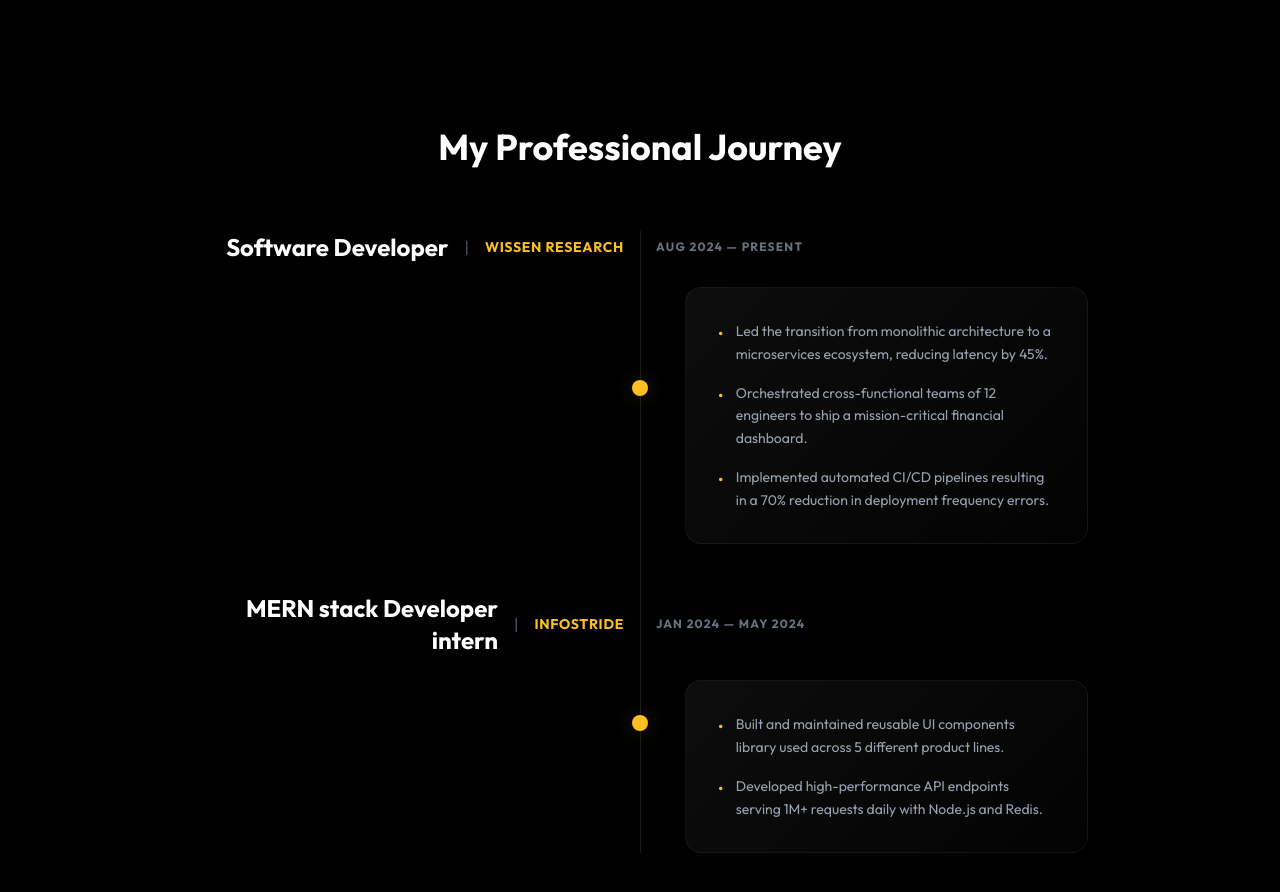
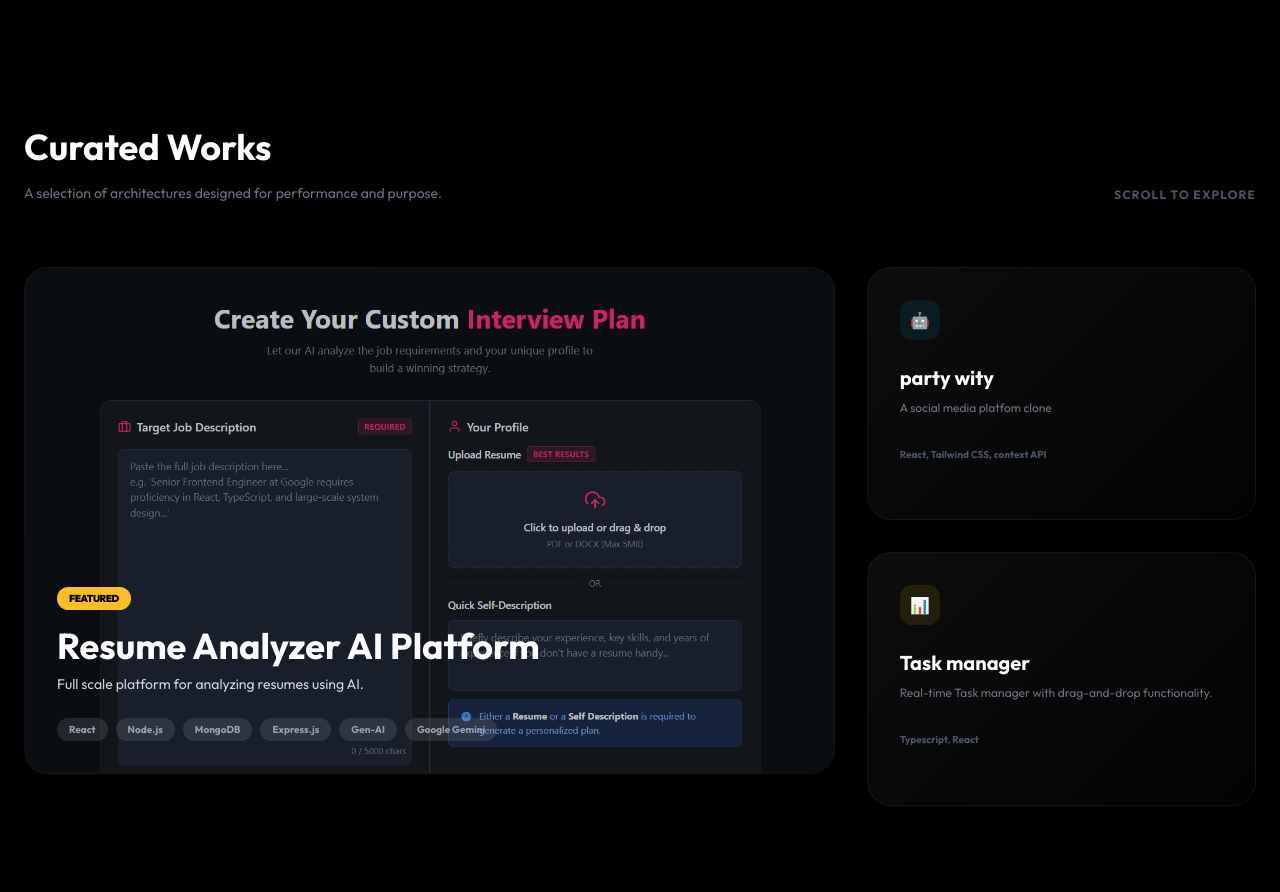
Before and after one commit to deepkanwarsingh/next_portfolio, a Next.js app: page / in a window 1280 px wide. Shown: the part 1840-2732 px from the top of the page. Built offline with nearby package versions, Linux system fonts and the light colour scheme; no server answers.

Commit message:
projects added

```diff
--- a/app/page.tsx
+++ b/app/page.tsx
@@ -14,7 +14,7 @@ export default function Home() {
       <Hero />
       <Stats />
       <TechStack />
-      {/* <Projects /> */}
+      <Projects />
       <Experience />
       <Contact />
       <Footer />
--- a/components/Projects.tsx
+++ b/components/Projects.tsx
@@ -1,4 +1,6 @@
 import Image from "next/image";
+import Link from "next/link";
+
 
 export default function Projects() {
   return (
@@ -14,49 +16,68 @@ export default function Projects() {
 
         <div className="grid grid-cols-1 md:grid-cols-12 gap-8">
           {/* Featured Project */}
-          <div className="md:col-span-8 group">
+<Link
+  href="https://interview-ai-frontend-lemon.vercel.app/"
+  target="_blank"
+  rel="noopener noreferrer"
+  className="md:col-span-8 group block"
+>
   <div className="relative aspect-[4/5] sm:aspect-[16/10] glass-card rounded-3xl overflow-hidden mb-8">
     <div className="absolute inset-0 bg-black/40 z-10 md:bg-black/20 group-hover:bg-black/0 transition-colors" />
+
     <Image
-                src="/dashboard_mockup.png"
+      src="/image.png"
       alt="SaaS AI Platform"
       fill
       className="object-cover group-hover:scale-105 transition-transform duration-700"
     />
 
     <div className="absolute bottom-6 left-6 right-6 md:bottom-8 md:left-8 z-20">
-                <span className="px-3 py-1 bg-primary-glow text-black text-[10px] font-black rounded-full mb-4 inline-block tracking-tighter">FEATURED</span>
-                <h3 className="text-2xl md:text-4xl font-bold mb-2 outfit">SaaS AI Platform</h3>
+      <span className="px-3 py-1 bg-primary-glow text-black text-[10px] font-black rounded-full mb-4 inline-block tracking-tighter">
+        FEATURED
+      </span>
+
+      <h3 className="text-2xl md:text-4xl font-bold mb-2 outfit">
+        Resume Analyzer AI Platform
+      </h3>
+
       <p className="text-gray-300 text-xs md:text-sm max-w-sm mb-6">
-                  Full-scale enterprise dashboard for AI performance monitoring and resource management. Scaled to 10k+ daily users.
+        Full scale platform for analyzing resumes using AI.
       </p>
+
       <div className="flex flex-wrap gap-2">
-                  {["React", "Next.js", "GraphQL"].map(tag => (
-                    <span key={tag} className="px-3 py-1 bg-white/10 rounded-full text-[10px] font-bold text-gray-400">{tag}</span>
-                  ))}
+        {["React", "Node.js", "MongoDB", "Express.js", "Gen-AI", "Google Gemini"].map(
+          (tag) => (
+            <span
+              key={tag}
+              className="px-3 py-1 bg-white/10 rounded-full text-[10px] font-bold text-gray-400"
+            >
+              {tag}
+            </span>
+          )
+        )}
       </div>
     </div>
   </div>
-          </div>
-
+</Link>
           {/* Secondary Projects */}
           <div className="md:col-span-4 flex flex-col gap-8">
             <div className="glass-card rounded-3xl p-6 md:p-8 flex-1 group hover:border-secondary-glow/30">
               <div className="w-10 h-10 bg-secondary-glow/10 rounded-xl flex items-center justify-center text-secondary-glow mb-6">
                 <span>🤖</span>
               </div>
-              <h3 className="text-xl font-bold mb-2 outfit">MLOps Pipeline</h3>
-              <p className="text-gray-500 text-xs mb-6">Automated cloud infrastructure for machine learning workflows.</p>
-              <span className="text-[10px] font-bold text-gray-600">AWS • PYTHON</span>
+              <h3 className="text-xl font-bold mb-2 outfit">party wity</h3>
+              <p className="text-gray-500 text-xs mb-6">A social media platfom clone </p>
+              <span className="text-[10px] font-bold text-gray-600">React, Tailwind CSS, context API</span>
             </div>
 
             <div className="glass-card rounded-3xl p-6 md:p-8 flex-1 group hover:border-primary-glow/30">
               <div className="w-10 h-10 bg-primary-glow/10 rounded-xl flex items-center justify-center text-primary-glow mb-6">
                 <span>📊</span>
               </div>
-              <h3 className="text-xl font-bold mb-2 outfit">Data Analytics</h3>
-              <p className="text-gray-500 text-xs mb-6">Real-time business intelligence for financial dashboards.</p>
-              <span className="text-[10px] font-bold text-gray-600">D3.JS • POSTGRES</span>
+              <h3 className="text-xl font-bold mb-2 outfit">Task manager</h3>
+              <p className="text-gray-500 text-xs mb-6">Real-time Task manager with drag-and-drop functionality.</p>
+              <span className="text-[10px] font-bold text-gray-600">Typescript, React</span>
             </div>
           </div>
         </div>
```
Also changed, not shown: public/image.png (added). Lines whose indentation alone changed are shown as unchanged.
